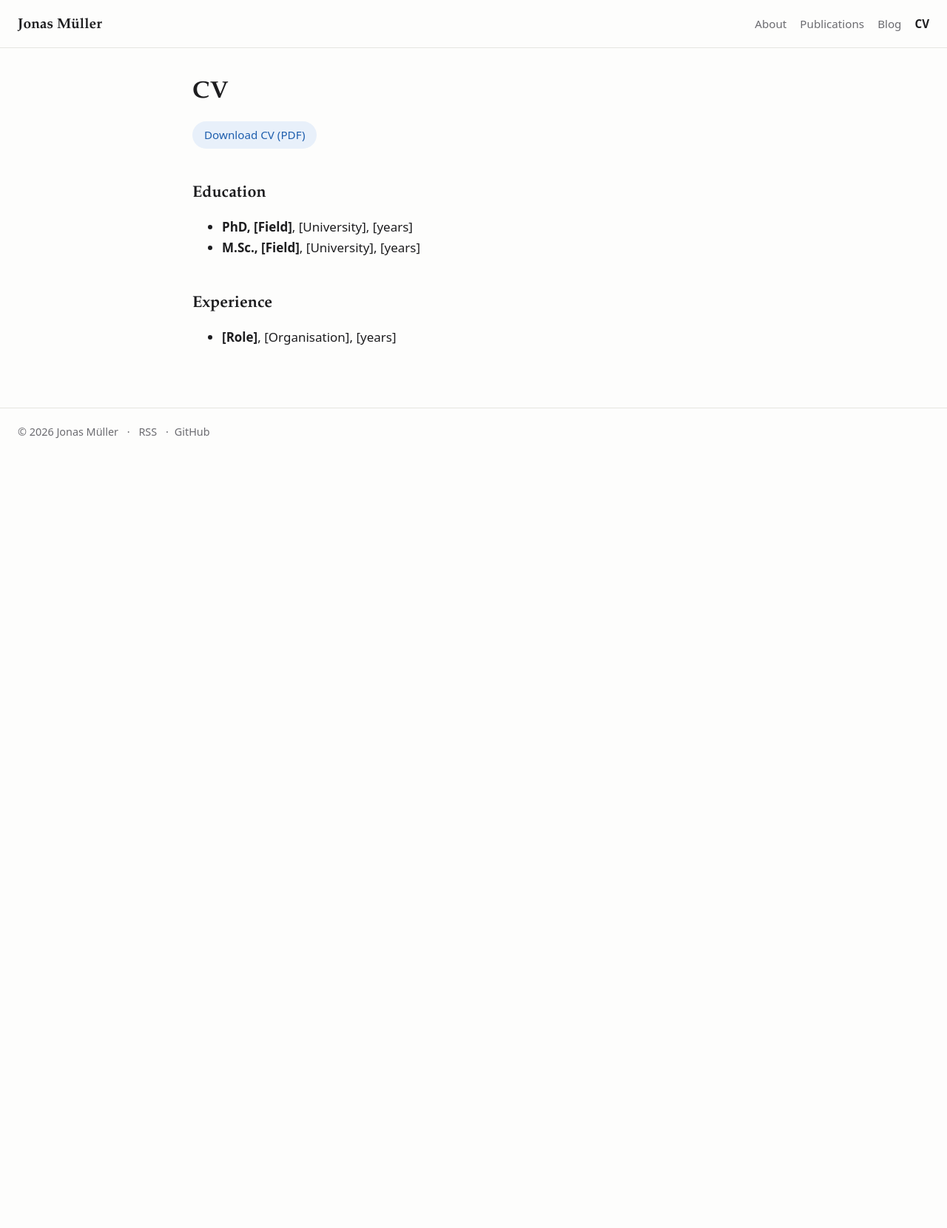
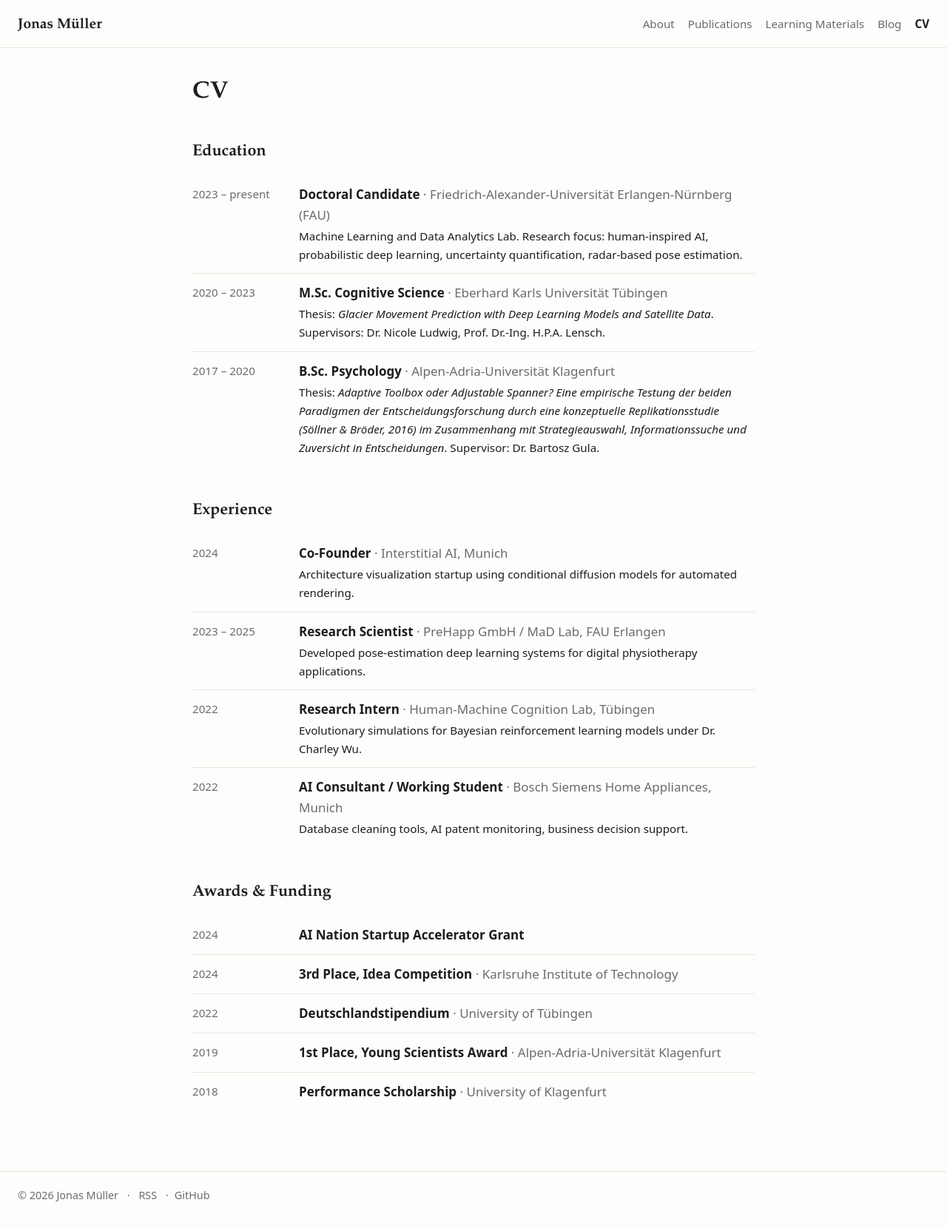
Before and after one commit to jonasmueler/jonasmueler.github.io, a Jekyll site: the page built from cv.md, in a window 1280 px wide. Shown: the whole page at 74% size. Built offline with Jekyll 4.4.1, drawn with Linux system fonts in a browser that asks for light colours; before the commit the page ends 900 px from its top, so only the background shows below that.

Commit message:
CV and publications update, Learning Materials section, empty blog

```diff
--- a/_config.yml
+++ b/_config.yml
@@ -11,7 +11,7 @@ author:
   photo: ""            # e.g. /assets/img/profile.jpg
   email: ""
   github: jonasmueler
-  scholar: ""          # full Google Scholar profile URL
+  scholar: "https://scholar.google.com/citations?user=T_DDMYsAAAAJ"
   orcid: ""            # e.g. 0000-0000-0000-0000
   linkedin: ""         # full LinkedIn URL
 
@@ -20,6 +20,8 @@ nav:
     url: /
   - title: Publications
     url: /publications/
+  - title: Learning Materials
+    url: /materials/
   - title: Blog
     url: /blog/
   - title: CV
@@ -33,8 +35,15 @@ kramdown:
 
 permalink: /blog/:year/:title/
 
+collections:
+  materials:
+    output: true
+    permalink: /materials/:name/
+
 defaults:
   - scope: { path: "", type: posts }
+    values: { layout: post }
+  - scope: { path: "", type: materials }
     values: { layout: post }
   - scope: { path: "" }
     values: { layout: page }
--- /dev/null
+++ b/_data/cv.yml
@@ -0,0 +1,50 @@
+# CV entries, newest first. Taken from the academic CV (October 2026).
+# "detail" supports Markdown. Empty fields are hidden.
+
+education:
+  - when: "2023 – present"
+    what: "Doctoral Candidate"
+    where: "Friedrich-Alexander-Universität Erlangen-Nürnberg (FAU)"
+    detail: "Machine Learning and Data Analytics Lab. Research focus: human-inspired AI, probabilistic deep learning, uncertainty quantification, radar-based pose estimation."
+  - when: "2020 – 2023"
+    what: "M.Sc. Cognitive Science"
+    where: "Eberhard Karls Universität Tübingen"
+    detail: "Thesis: *Glacier Movement Prediction with Deep Learning Models and Satellite Data*. Supervisors: Dr. Nicole Ludwig, Prof. Dr.-Ing. H.P.A. Lensch."
+  - when: "2017 – 2020"
+    what: "B.Sc. Psychology"
+    where: "Alpen-Adria-Universität Klagenfurt"
+    detail: "Thesis: *Adaptive Toolbox oder Adjustable Spanner? Eine empirische Testung der beiden Paradigmen der Entscheidungsforschung durch eine konzeptuelle Replikationsstudie (Söllner & Bröder, 2016) im Zusammenhang mit Strategieauswahl, Informationssuche und Zuversicht in Entscheidungen*. Supervisor: Dr. Bartosz Gula."
+
+experience:
+  - when: "2024"
+    what: "Co-Founder"
+    where: "Interstitial AI, Munich"
+    detail: "Architecture visualization startup using conditional diffusion models for automated rendering."
+  - when: "2023 – 2025"
+    what: "Research Scientist"
+    where: "PreHapp GmbH / MaD Lab, FAU Erlangen"
+    detail: "Developed pose-estimation deep learning systems for digital physiotherapy applications."
+  - when: "2022"
+    what: "Research Intern"
+    where: "Human-Machine Cognition Lab, Tübingen"
+    detail: "Evolutionary simulations for Bayesian reinforcement learning models under Dr. Charley Wu."
+  - when: "2022"
+    what: "AI Consultant / Working Student"
+    where: "Bosch Siemens Home Appliances, Munich"
+    detail: "Database cleaning tools, AI patent monitoring, business decision support."
+
+awards:
+  - when: "2024"
+    what: "AI Nation Startup Accelerator Grant"
+  - when: "2024"
+    what: "3rd Place, Idea Competition"
+    where: "Karlsruhe Institute of Technology"
+  - when: "2022"
+    what: "Deutschlandstipendium"
+    where: "University of Tübingen"
+  - when: "2019"
+    what: "1st Place, Young Scientists Award"
+    where: "Alpen-Adria-Universität Klagenfurt"
+  - when: "2018"
+    what: "Performance Scholarship"
+    where: "University of Klagenfurt"
--- a/_data/publications.yml
+++ b/_data/publications.yml
@@ -1,14 +1,49 @@
 # Newest first. Only "title" is required; empty fields are hidden.
-# "image" is an optional teaser figure shown next to the entry.
 # Wrap your own name in ** ** in "authors" to make it bold.
-# Example entry, taken from your RadProPoser repo. Fill in or correct the rest.
-- title: "RadProPoser: Uncertainty-Aware Human Pose Estimation and Activity Classification from Raw Radar Data"
-  authors: "**Jonas Müller**, et al."   # TODO: full author list
-  image: /assets/img/pubs/radproposer.png
-  venue: ""                             # TODO: e.g. "IJCNN 2025"
-  year: ""                              # TODO
+# "image" is an optional teaser figure shown next to the entry (put it in assets/img/pubs/).
+# Link labels are free text; common ones: paper, arxiv, pdf, code, project, bibtex.
+
+- title: "You Only Flow Once: Calibrated and Real-Time Radar Pose Estimation with Multi-Hypothesis Normalizing Flows"
+  authors: "**Jonas Leo Mueller**, Sebastian Hoefler, Dario Zanca, Naga Venkata Sai Jitin Jami, Thomas Altstidl, Bjoern M. Eskofier"
+  venue: "arXiv preprint arXiv:2608.09579"
+  year: 2026
   links:
-    paper: ""
-    arxiv: ""
-    code: "https://github.com/jonasmueler"   # TODO: point at the actual repo
-    bibtex: ""
+    arxiv: "https://arxiv.org/abs/2608.09579"
+    pdf: "https://arxiv.org/pdf/2608.09579"
+
+- title: "Learning Biomechanically Plausible Human Motion from Sparse Radar Point Clouds"
+  authors: "**Jonas Leo Mueller**, Markus Gambietz, Alexander Weiss, Daniel Krauss, Bjoern M. Eskofier"
+  venue: "arXiv preprint arXiv:2608.03637"
+  year: 2026
+  links:
+    arxiv: "https://arxiv.org/abs/2608.03637"
+    pdf: "https://arxiv.org/pdf/2608.03637"
+
+- title: "Understanding Cross-Model Perceptual Invariances through Ensemble Metamers"
+  authors: "Lukas Boehm, **Jonas Leo Mueller**, Christoffer Loeffler, Leo Schwinn, Bjoern Eskofier, Dario Zanca"
+  venue: "Neural Computing and Applications 38(11), article 430"
+  year: 2026
+  links:
+    paper: "https://doi.org/10.1007/s00521-026-12145-5"
+
+- title: "RadProPoser: Probabilistic Radar Tensor Human Pose Estimation That Knows Its Limits"
+  authors: "**Jonas Leo Mueller**, Lukas Engel, Eva Dorschky, Daniel Krauss, Ingrid Ullmann, Martin Vossiek, Bjoern M. Eskofier"
+  venue: "arXiv preprint arXiv:2508.03578"
+  year: 2025
+  links:
+    arxiv: "https://arxiv.org/abs/2508.03578"
+    pdf: "https://arxiv.org/pdf/2508.03578"
+
+- title: "Advanced Millimeter Wave Radar-Based Human Pose Estimation Enabled by a Deep Learning Neural Network Trained With Optical Motion Capture Ground Truth Data"
+  authors: "Lukas Engel, **Jonas Mueller**, Eduardo Javier Feria Rendon, Eva Dorschky, Daniel Krauss, Ingrid Ullmann, Bjoern M. Eskofier, Martin Vossiek"
+  venue: "IEEE Journal of Microwaves 5(2), 373–387"
+  year: 2025
+  links:
+    paper: "https://doi.org/10.1109/JMW.2025.3535525"
+
+- title: "End-to-End Learning for Human Pose Estimation from Raw Millimeter Wave Radar Data"
+  authors: "**Jonas Mueller**, Lukas Engel, Daniel Krauss, Ingrid Ullmann, Martin Vossiek, Bjoern M. Eskofier, Eva Dorschky"
+  venue: "58th Asilomar Conference on Signals, Systems, and Computers, 1495–1499"
+  year: 2024
+  links:
+    paper: "https://doi.org/10.1109/IEEECONF60004.2024.10942688"
--- a/assets/css/style.css
+++ b/assets/css/style.css
@@ -179,3 +179,22 @@ pre code { background: none; padding: 0; font-size: 0.85rem; }
 .home-about h2:first-child { margin-top: 0.4em; }
 .interests { list-style: none; padding: 0; margin: 1.2em 0 0; display: flex; flex-wrap: wrap; gap: 8px; }
 .interests li { padding: 4px 14px; border-radius: 999px; border: 1px solid var(--line); font-size: 0.92rem; }
+
+/* CV */
+.cv-list { list-style: none; padding: 0; margin: 0 0 1em; }
+.cv-list li { display: grid; grid-template-columns: 120px 1fr; gap: 4px 24px; padding: 12px 0; border-bottom: 1px solid var(--line); }
+.cv-list li:last-child { border-bottom: 0; }
+.cv-when { color: var(--muted); font-variant-numeric: tabular-nums; font-size: 0.95rem; padding-top: 1px; }
+.cv-what { font-weight: 600; }
+.cv-where { color: var(--muted); }
+.cv-where::before { content: " · "; }
+.cv-detail { font-size: 0.95rem; margin-top: 2px; }
+@media (max-width: 560px) { .cv-list li { grid-template-columns: 1fr; gap: 2px; } }
+
+/* learning materials */
+.materials { list-style: none; padding: 0; margin: 0; }
+.materials li { padding: 14px 0; border-bottom: 1px solid var(--line); }
+.materials li:last-child { border-bottom: 0; }
+.material-head { display: flex; flex-wrap: wrap; align-items: center; gap: 6px 10px; font-weight: 600; }
+.material-head .tag { font-weight: 400; }
+@media (max-width: 560px) { .site-nav { gap: 4px 12px; font-size: 0.86rem; } }
--- a/cv.md
+++ b/cv.md
@@ -2,14 +2,19 @@
 title: CV
 permalink: /cv/
 ---
-<!-- Put your PDF at assets/cv.pdf and keep this link, or delete it. -->
-<p><a class="button" href="{{ '/assets/cv.pdf' | relative_url }}">Download CV (PDF)</a></p>
-
-## Education
-<!-- TODO: fill in -->
-- **PhD, [Field]**, [University], [years]
-- **M.Sc., [Field]**, [University], [years]
-
-## Experience
-<!-- TODO: fill in -->
-- **[Role]**, [Organisation], [years]
+{% assign sections = "education:Education|experience:Experience|awards:Awards & Funding" | split: "|" %}
+{% for s in sections %}
+{% assign key = s | split: ":" | first %}{% assign label = s | split: ":" | last %}
+<h2>{{ label }}</h2>
+<ul class="cv-list">
+{% for e in site.data.cv[key] %}
+  <li>
+    <span class="cv-when">{{ e.when }}</span>
+    <div class="cv-body">
+      <span class="cv-what">{{ e.what }}</span>{% if e.where %}<span class="cv-where">{{ e.where }}</span>{% endif %}
+      {% if e.detail %}<div class="cv-detail">{{ e.detail | markdownify | remove: '<p>' | remove: '</p>' }}</div>{% endif %}
+    </div>
+  </li>
+{% endfor %}
+</ul>
+{% endfor %}
```
Also changed, not shown: _materials/example-template.md (added, +18 -0 lines), _posts/2026-10-10-hello-world.md (deleted, +0 -31 lines), materials.md (added, +23 -0 lines), publications.md (+8 -5 lines), README.md, assets/img/pubs/radproposer.png (deleted), 2 other files.
